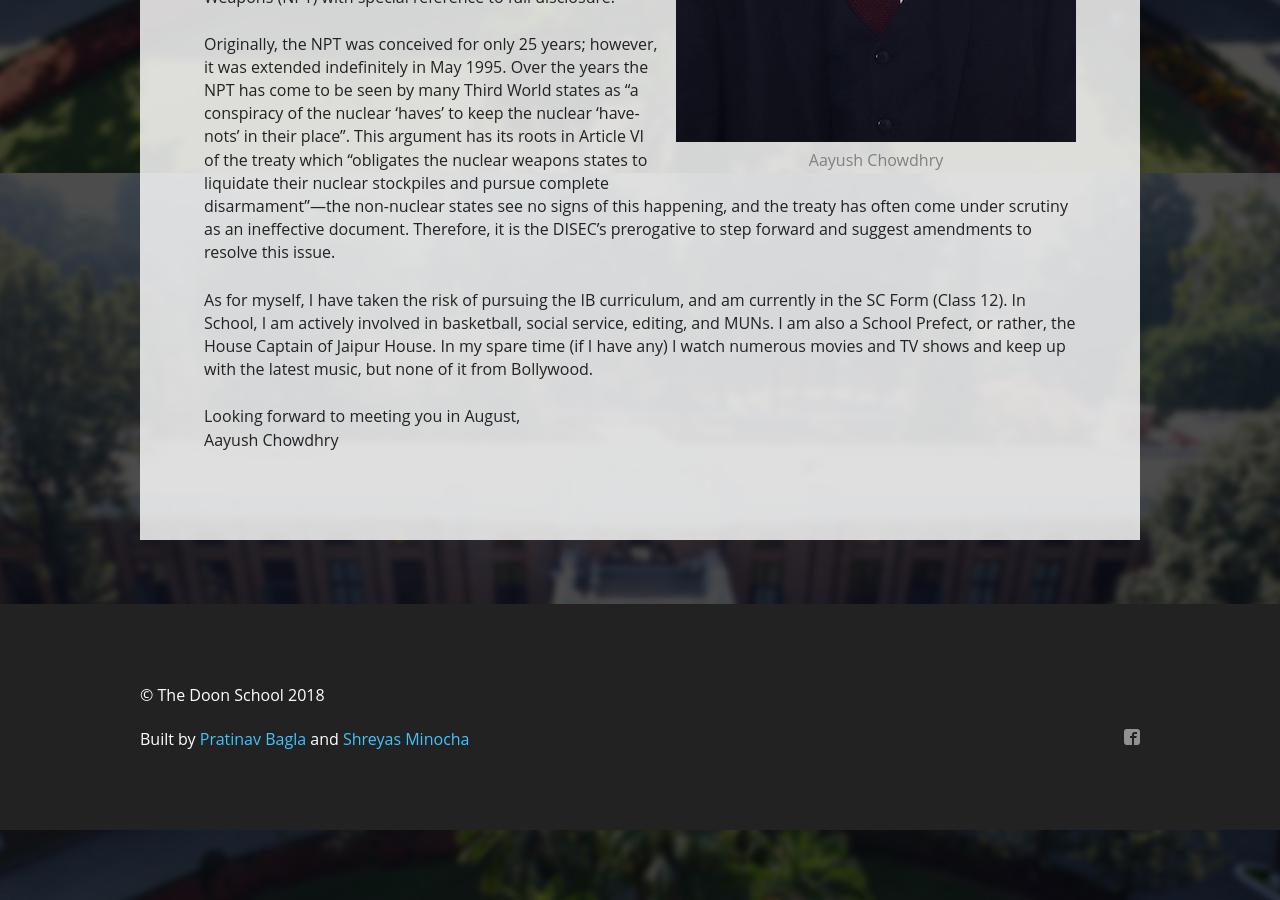
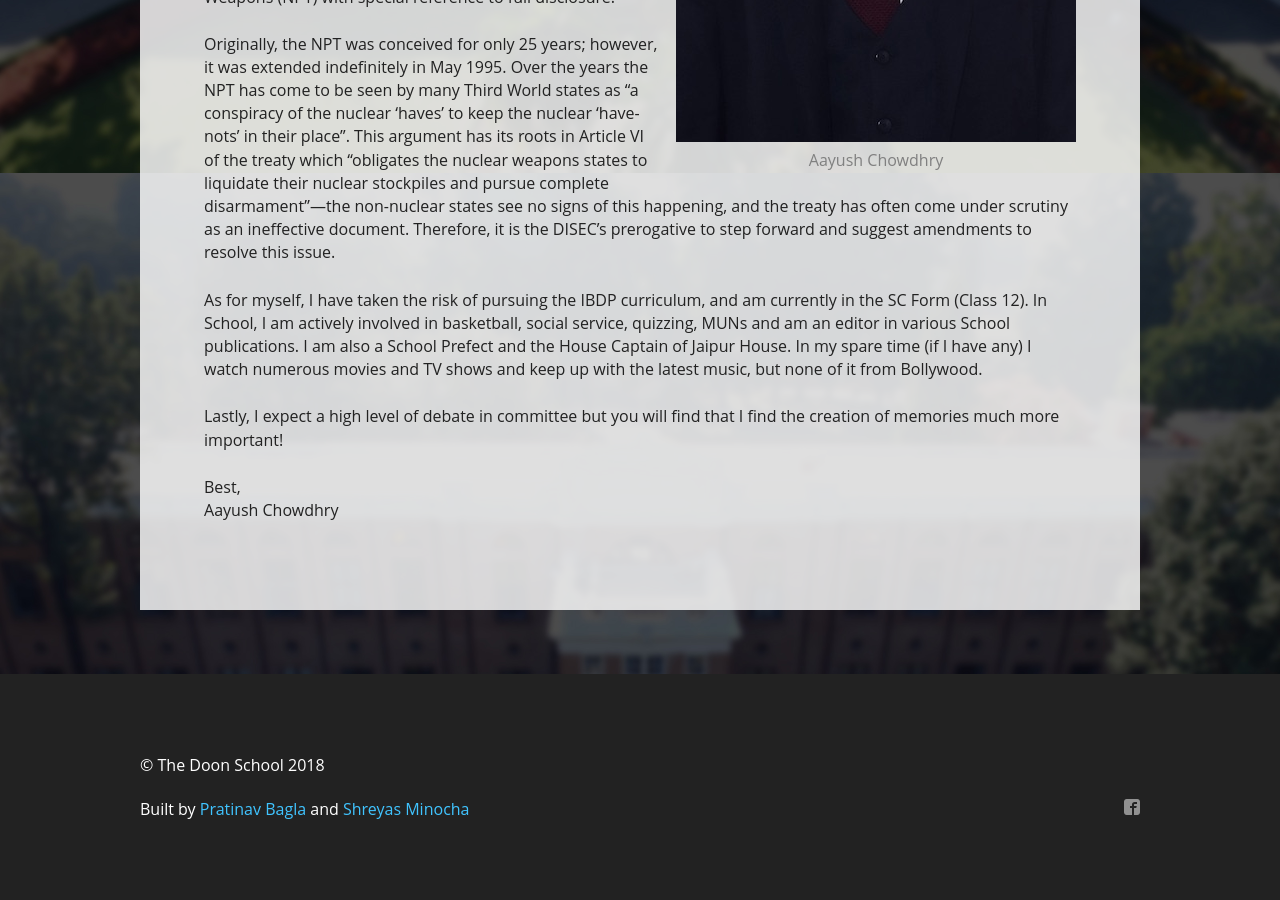
Before and after one commit to pratinav/dsmun18.com, a Jekyll site: the page built from _committees/disec.md, in a window 1280 px wide and 900 px high, scrolled down 727 px. Built offline with Jekyll 4.4.1, drawn with Linux system fonts in a browser that asks for light colours; some web fonts are replaced; a script that is not in the unit is left out.

Commit message:
Fix the DISEC write-up

```diff
--- a/_committees/disec.md
+++ b/_committees/disec.md
@@ -14,7 +14,9 @@ The agenda that will be discussed in DISEC this year is:
 
 Originally, the NPT was conceived for only 25 years; however, it was extended indefinitely in May 1995. Over the years the NPT has come to be seen by many Third World states as "a conspiracy of the nuclear 'haves' to keep the nuclear 'have-nots' in their place”. This argument has its roots in Article VI of the treaty which "obligates the nuclear weapons states to liquidate their nuclear stockpiles and pursue complete disarmament"—the non-nuclear states see no signs of this happening, and the treaty has often come under scrutiny as an ineffective document. Therefore, it is the DISEC’s prerogative to step forward and suggest amendments to resolve this issue.
 
-As for myself, I have taken the risk of pursuing the IB curriculum, and am currently in the SC Form (Class 12). In School, I am actively involved in basketball, social service, editing, and MUNs. I am also a School Prefect, or rather, the House Captain of Jaipur House. In my spare time (if I have any) I watch numerous movies and TV shows and keep up with the latest music, but none of it from Bollywood.
+As for myself, I have taken the risk of pursuing the IBDP curriculum, and am currently in the SC Form (Class 12). In School, I am actively involved in basketball, social service, quizzing, MUNs and am an editor in various School publications. I am also a School Prefect and the House Captain of Jaipur House. In my spare time (if I have any) I watch numerous movies and TV shows and keep up with the latest music, but none of it from Bollywood.
 
-Looking forward to meeting you in August,<br>
+Lastly, I expect a high level of debate in committee but you will find that I find the creation of memories much more important!
+
+Best,<br>
 Aayush Chowdhry
```
